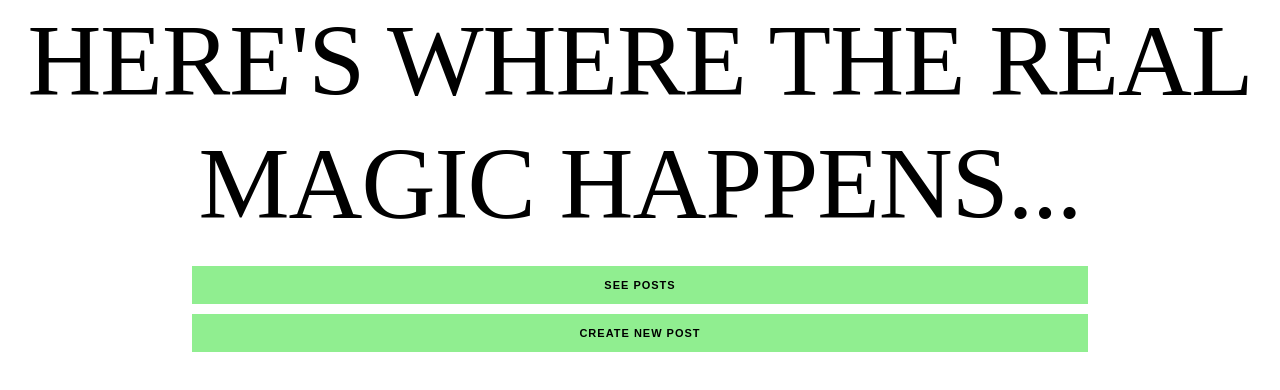
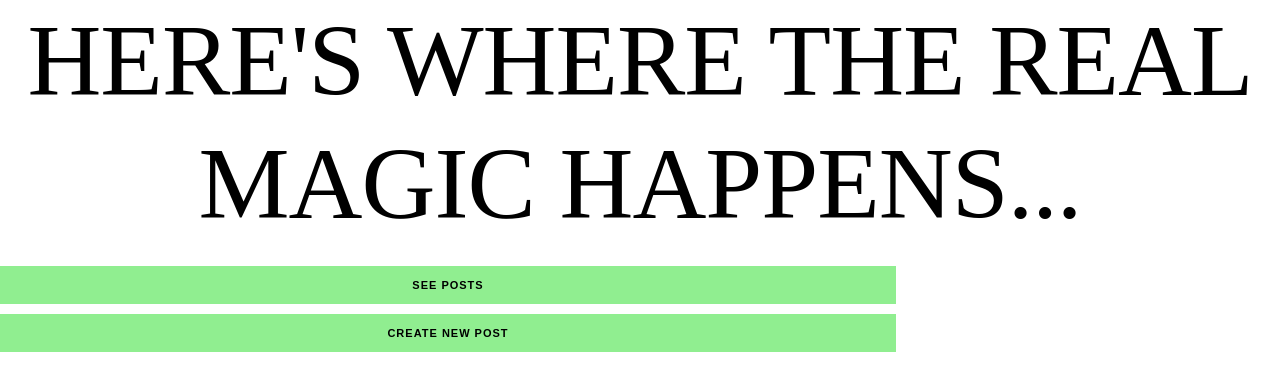
Before and after one commit to nikau-2018/the-va, a React app in the folder client/: page /cheekySkip in a window 1280 px wide. Shown: the top 390 px of the page. Built offline with nearby package versions, Linux system fonts and the light colour scheme; a web font is replaced by a local one.

Commit message:
Update index.css

```diff
--- a/client/src/index.css
+++ b/client/src/index.css
@@ -81,6 +81,6 @@ button {
   background-size: 10% 10%;
 }
 
-.cheeky-skip {
+.cheekySkip {
   text-align: center
 }
```
